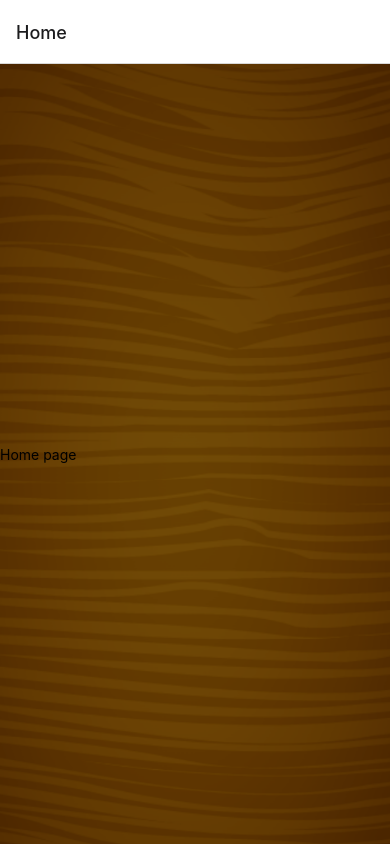
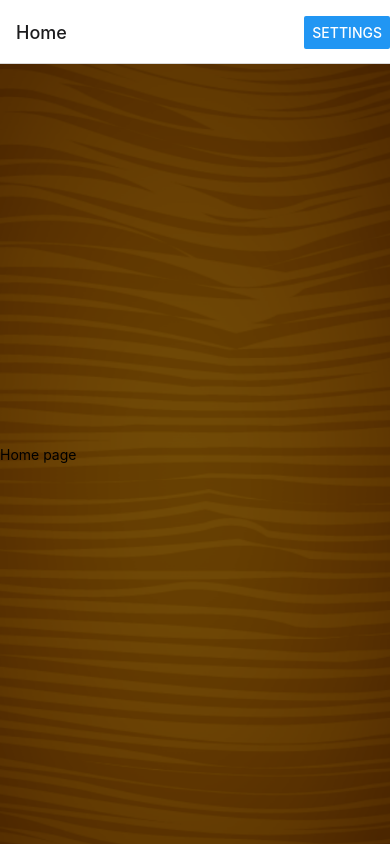
Before and after one commit to ShimiT/issie-dice, a React Native app: screen / in a window 390 px wide. Built offline with nearby package versions, Linux system fonts and the light colour scheme; what cannon would draw is missing.

Commit message:
feat: add settings button (#8)

```diff
--- a/App.tsx
+++ b/App.tsx
@@ -1,5 +1,7 @@
+import { StyleSheet, View, Text, Button, Image, TouchableOpacity} from 'react-native';
 import { NavigationContainer } from '@react-navigation/native';
 import { createNativeStackNavigator } from '@react-navigation/native-stack';
+import { useState } from 'react';
 const StackNav = createNativeStackNavigator();
 const { Navigator, Screen } = StackNav;
 
@@ -14,6 +16,12 @@ export default function App() {
               name="home"
               component={Home}
               options={{
+                headerRight: () => (
+                <Button
+                  title= 'Settings'
+                  onPress={()=>(true)}
+                />
+                ),
                 title: 'Home'
               }}
           ></Screen>
```
Lines whose indentation alone changed are shown as unchanged.
